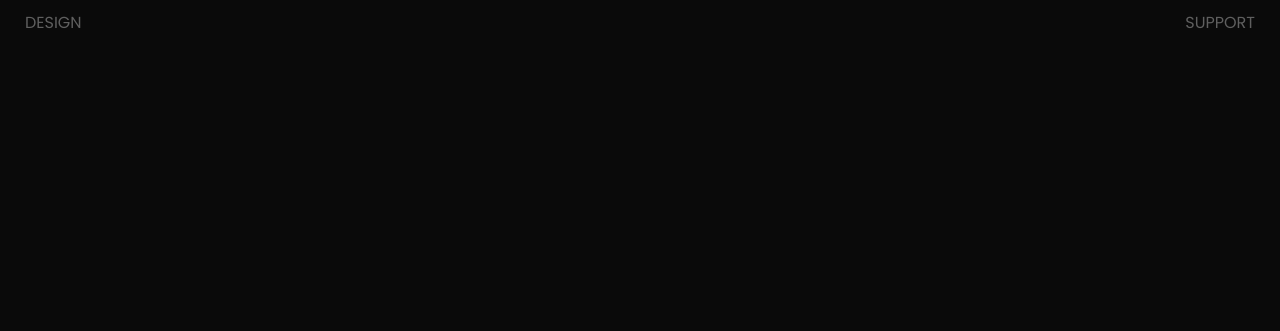
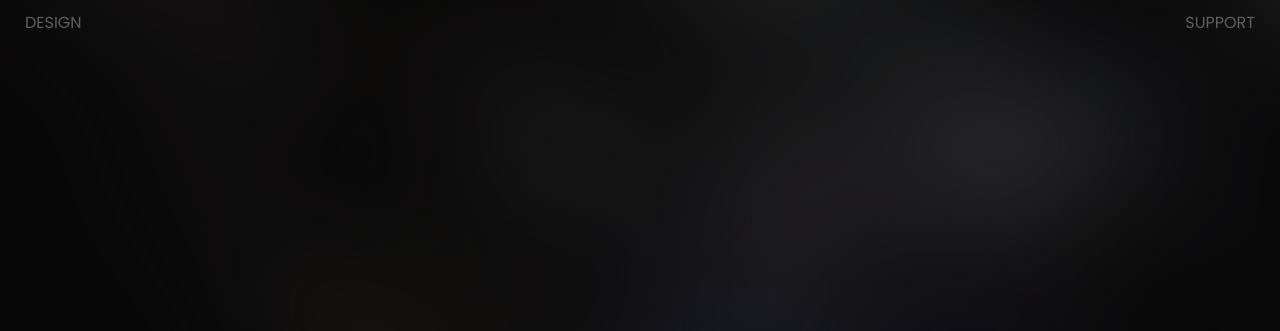
Before and after one commit to tuahafriadi/tuahafriadi.github.io-OLD-1, a plain HTML site: page index.html in a window 1280 px wide. Shown: the top 331 px of the page. Drawn offline with Linux system fonts and the light colour scheme; a web font is replaced by a local one.

Commit message:
Update style.css

```diff
--- a/css/style.css
+++ b/css/style.css
@@ -91,7 +91,7 @@ nav {
 .myPortf {
         width: 100vw;
         height: 100vh;
-        background-image: url('gaming-blur.jpg');
+        background-image: url('../img/gaming-blur.jpg');
         background-attachment: fixed;
         background-size: cover;
         background-position: center;
```
